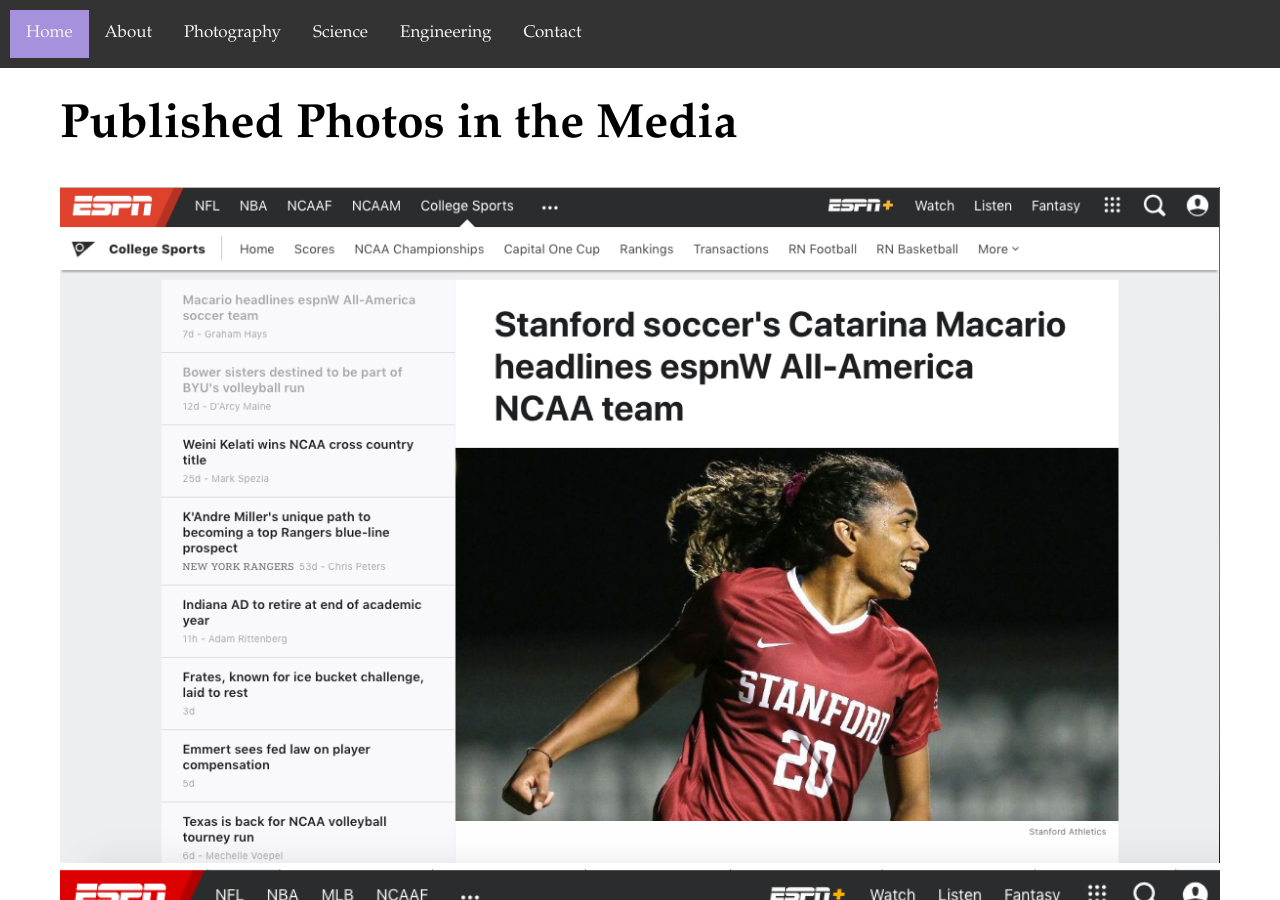
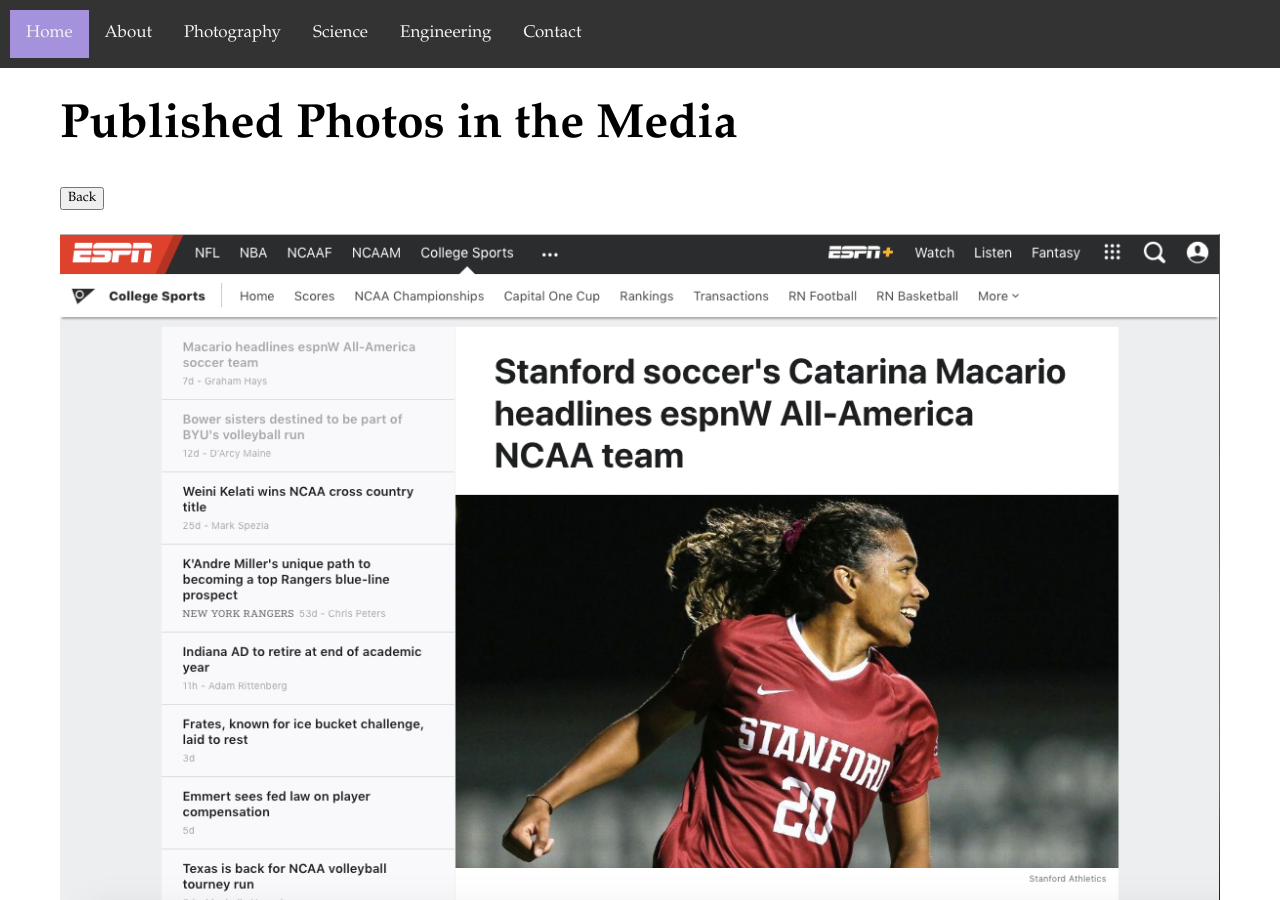
Before and after one commit to echang17/echang17.github.io, a Jekyll site: the page built from sportsphoto/publishedmedia.html, in a window 1280 px wide and 900 px high. Built offline with Jekyll 4.4.1, drawn with Linux system fonts in a browser that asks for light colours.

Commit message:
Update publishedmedia.html

```diff
--- a/sportsphoto/publishedmedia.html
+++ b/sportsphoto/publishedmedia.html
@@ -5,6 +5,15 @@
 <div class="page-title">
   <h1>Published Photos in the Media</h1>
 </div>
+
+<script>
+function goBack() {
+  window.history.back()
+}
+</script>
+<button onclick="goBack()">Back</button>
+<p></p>
+
 <div class="blurb">
   <!--ESPN Catarina Macario 2019-->
   <img src="/ESPN photo 2.png" style="width:100%">
```
